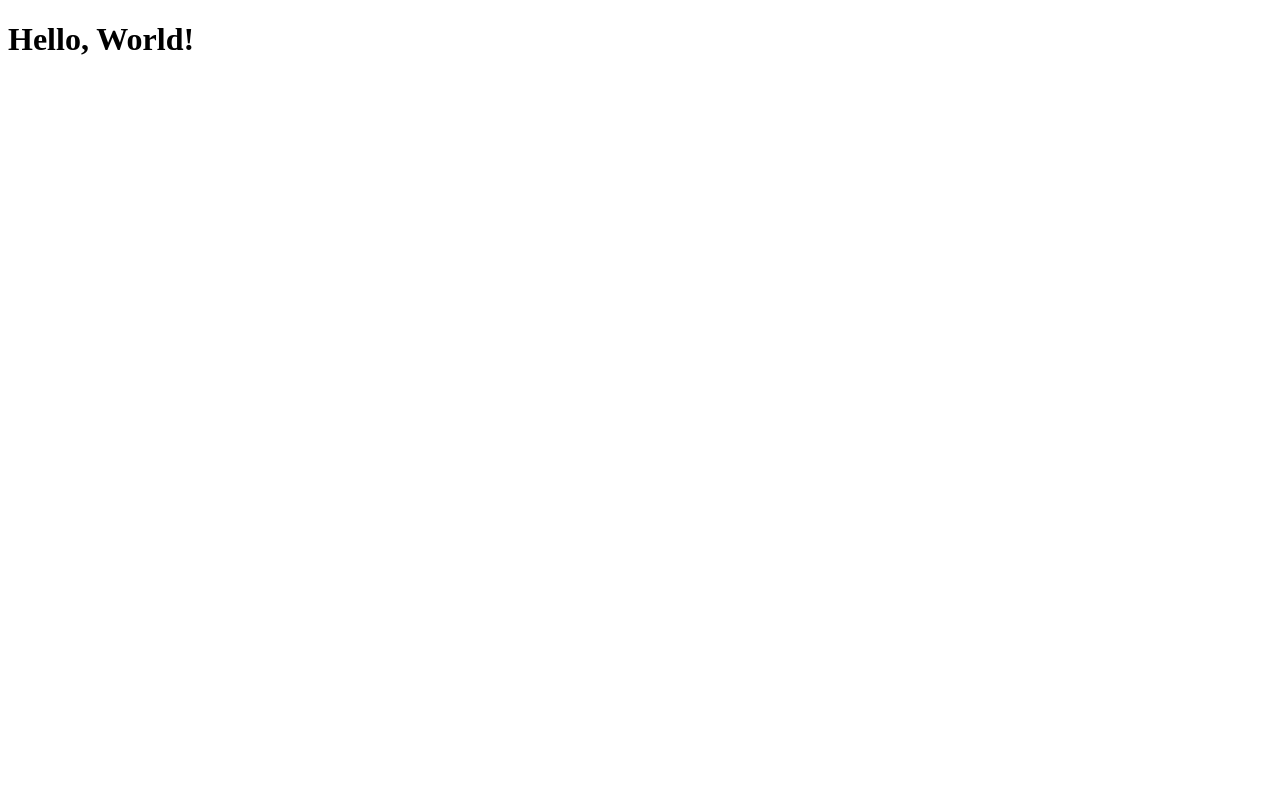
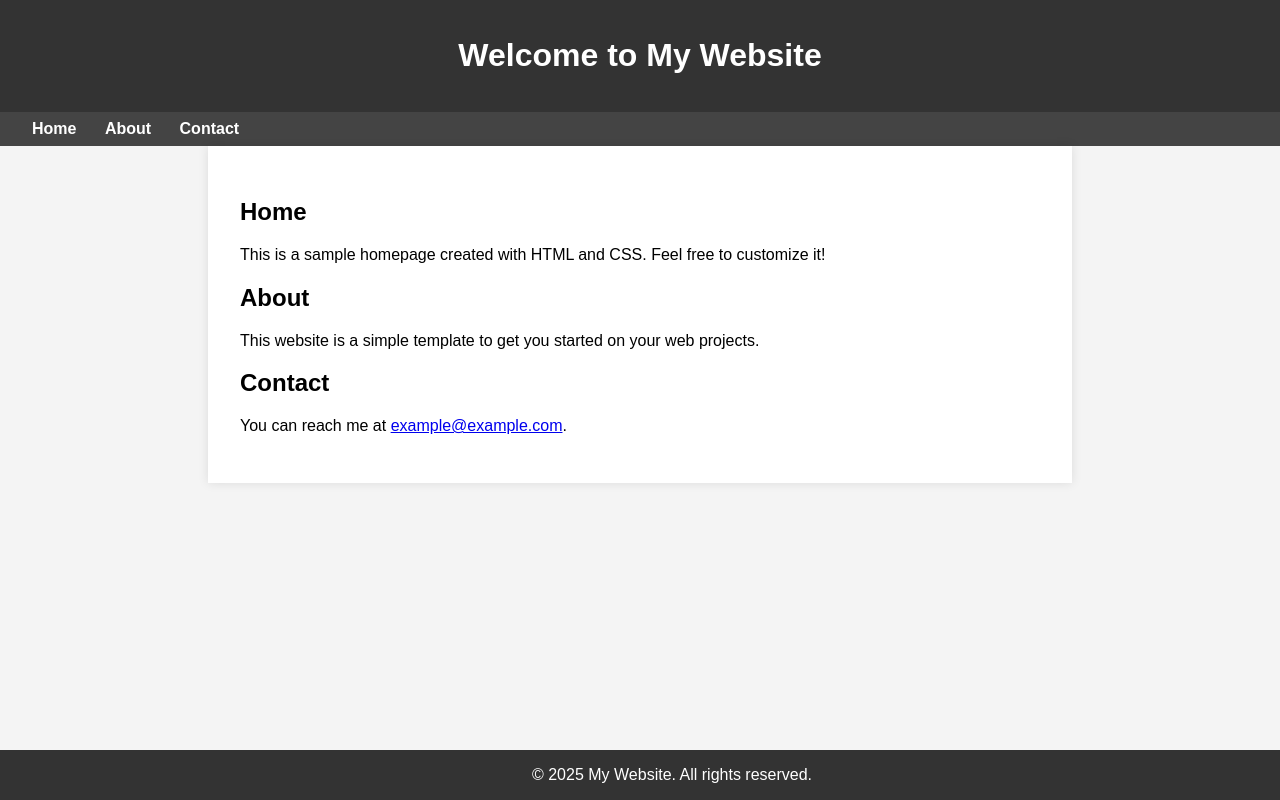
Before and after one commit to omkar-364/new1, a plain HTML site: page index.html in a window 1280 px wide. Drawn offline with Linux system fonts and the light colour scheme.

Commit message:
Update index.html

```diff
--- a/index.html
+++ b/index.html
@@ -1,9 +1,78 @@
 <!DOCTYPE html>
-<html>
+<html lang="en">
 <head>
-    <title>Hello, World!</title>
+    <meta charset="UTF-8" />
+    <meta name="viewport" content="width=device-width, initial-scale=1" />
+    <title>My Sample Web Page</title>
+    <style>
+        body {
+            font-family: Arial, sans-serif;
+            margin: 0;
+            padding: 0;
+            background-color: #f4f4f4;
+        }
+        header {
+            background-color: #333;
+            color: white;
+            padding: 1rem 2rem;
+            text-align: center;
+        }
+        nav {
+            background-color: #444;
+            padding: 0.5rem 2rem;
+        }
+        nav a {
+            color: white;
+            margin-right: 1.5rem;
+            text-decoration: none;
+            font-weight: bold;
+        }
+        nav a:hover {
+            text-decoration: underline;
+        }
+        main {
+            padding: 2rem;
+            max-width: 800px;
+            margin: 0 auto;
+            background-color: white;
+            box-shadow: 0 0 10px rgba(0,0,0,0.1);
+        }
+        footer {
+            background-color: #333;
+            color: white;
+            text-align: center;
+            padding: 1rem 2rem;
+            position: fixed;
+            width: 100%;
+            bottom: 0;
+        }
+    </style>
 </head>
 <body>
-    <h1>Hello, World!</h1>
+    <header>
+        <h1>Welcome to My Website</h1>
+    </header>
+    <nav>
+        <a href="#home">Home</a>
+        <a href="#about">About</a>
+        <a href="#contact">Contact</a>
+    </nav>
+    <main>
+        <section id="home">
+            <h2>Home</h2>
+            <p>This is a sample homepage created with HTML and CSS. Feel free to customize it!</p>
+        </section>
+        <section id="about">
+            <h2>About</h2>
+            <p>This website is a simple template to get you started on your web projects.</p>
+        </section>
+        <section id="contact">
+            <h2>Contact</h2>
+            <p>You can reach me at <a href="mailto:example@example.com">example@example.com</a>.</p>
+        </section>
+    </main>
+    <footer>
+        &copy; 2025 My Website. All rights reserved.
+    </footer>
 </body>
 </html>
```
